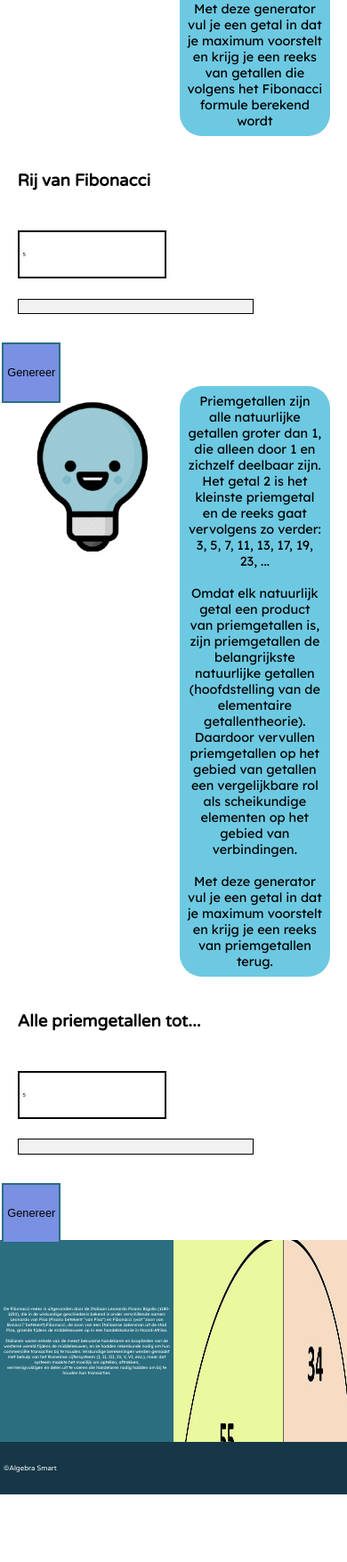
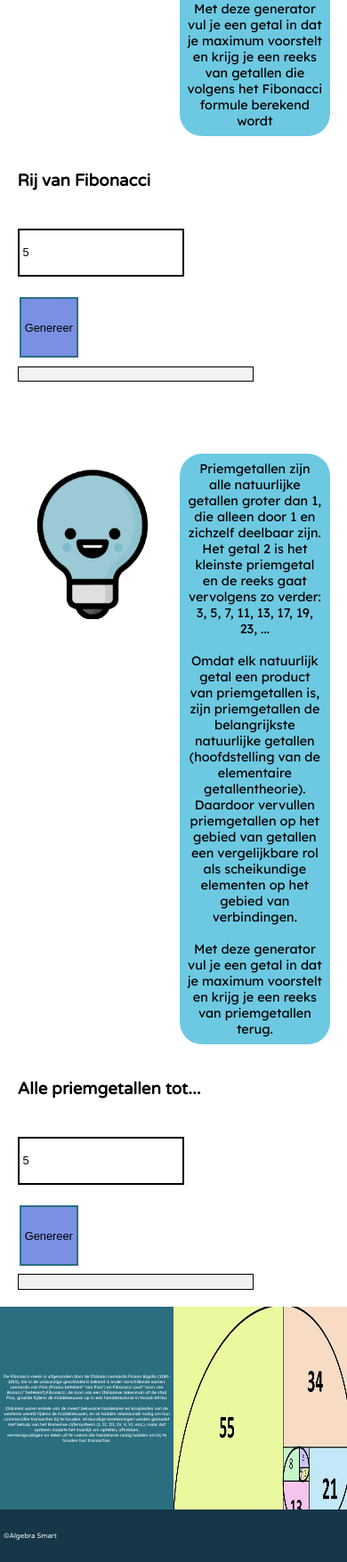
Before and after one commit to SiwaniV/ALA_p4_groep2, a PHP site: page /fibopriem.html in a window 390 px wide. Shown: the part 862-2618 px from the top of the page at 89% size. Before the commit the page ends 2542 px from the top, so only its background shows below. Run offline with PHP 8.4, Linux system fonts and the light colour scheme.

Commit message:
Update fib&priem.css

```diff
--- a/CSS/fib&priem.css
+++ b/CSS/fib&priem.css
@@ -1146,19 +1146,19 @@
   }
 
   #input_fib {
-      width: 40vw;
+    width: 45vw;
     height: 5vh;
     padding: 1vw;
     border: 2px solid black;
-      font-size: 1.5vw;
+    font-size: 0.8em;
   }
 
   #getal_priem {
-    width: 40vw;
+    width: 45vw;
     height: 5vh;
     padding: 1vw;
     border: 2px solid black;
-    font-size: 1.5vw;
+    font-size: 0.8em;
 }
 
 
@@ -1169,6 +1169,7 @@
     padding: 2vw 3vh;
     width: 54.5vw;
     font-family: var(--varelafont);
+    margin-top: 9vh;
   }
 
   #priemgetal-output{
@@ -1178,12 +1179,13 @@
     padding: 2vw 3vh;
     width: 54.5vw;
     font-family: var(--varelafont);
+    margin-top: 9vh;
   }
 
 
   button {
     position: relative;
-    top: 16vh;
+    top: 10vh;
     right: 53vw;
     border: 2px solid var(--knopbordercolor);
     width: 17vw;
@@ -1206,7 +1208,6 @@
 
       /*TWEEDE BANNER*/
       #meaning {
-          margin-top: 9vh;
         display: flex;
         width: 100vw;
         height: 27vh;
@@ -1225,7 +1226,8 @@
 
       #meaning img {
           width: 50vw;
-          height: 50vh;
+          height: 30vh;
+
       }
 
 
```
Lines whose indentation alone changed are shown as unchanged.
